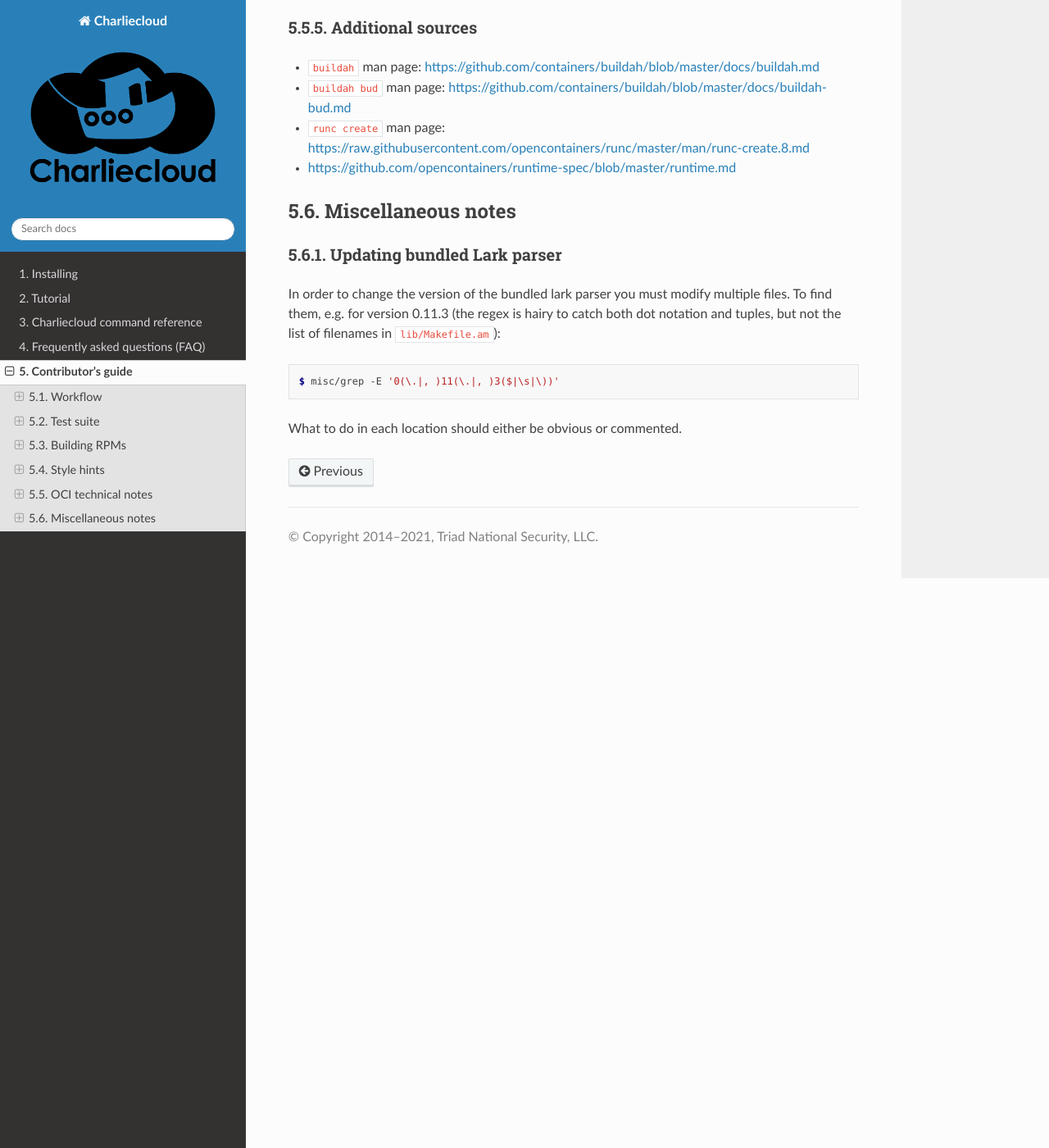
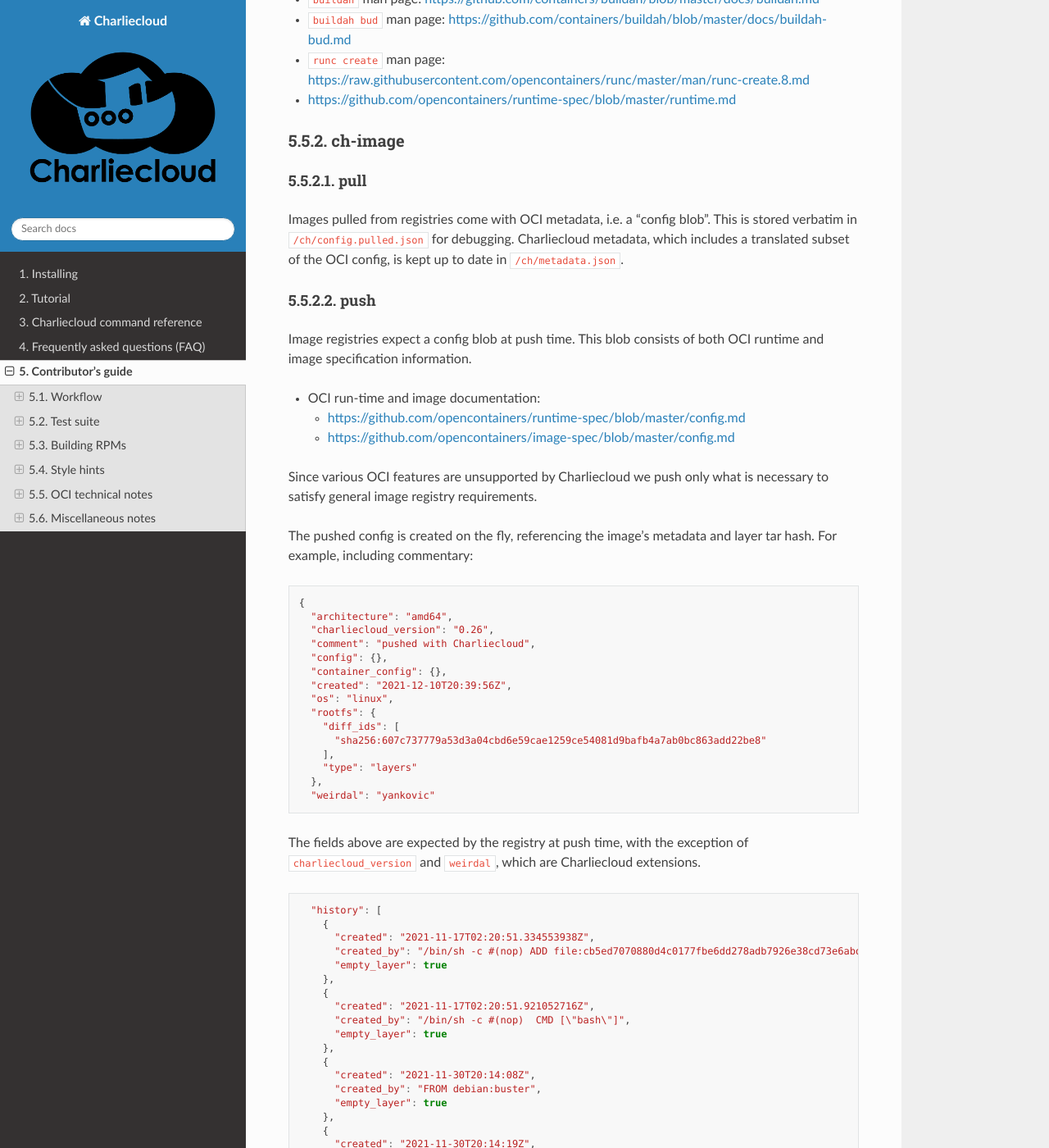
Before and after one commit to hpc/charliecloud, a Sphinx documentation site: the page built from doc/dev.rst, in a window 1280 px wide and 1400 px high, scrolled down 26805 px. Shown: the whole window at 82% size. Built offline with Sphinx 7.4.7 and the Read the Docs theme 2.0.0, drawn with Linux system fonts in a browser that asks for light colours; some of the changed text lies outside the part shown.

Commit message:
PR #1215: ch-image: add history metadata

```diff
--- a/doc/dev.rst
+++ b/doc/dev.rst
@@ -993,19 +993,23 @@
 ===================
 
 This section describes our analysis of the Open Container Initiative (OCI)
-specification and implications for our implementation in :code:`ch-run-oci`.
-Anything relevant for users goes in that man page; here is for technical
-details. The main goals are to guide Charliecloud development and provide and
-opportunity for peer-review of our work.
+specification and implications for our implementations of :code:`ch-image`, and
+:code:`ch-run-oci`. Anything relevant for users goes in the respective man
+page; here is for technical details. The main goals are to guide Charliecloud
+development and provide and opportunity for peer-review of our work.
+
+
+ch-run-oci
+----------
 
 Currently, :code:`ch-run-oci` is only tested with Buildah. These notes
 describe what we are seeing from Buildah's runtime expectations.
 
 Gotchas
--------
+~~~~~~~
 
 Namespaces
-~~~~~~~~~~
+""""""""""
 
 Buildah sets up its own user and mount namespaces before invoking the runtime,
 though it does not change the root directory. We do not understand why. In
@@ -1020,15 +1024,13 @@
 #. :code:`$ nsenter -U -m -t $PID bash`
 
 Supervisor process and maintaining state
-~~~~~~~~~~~~~~~~~~~~~~~~~~~~~~~~~~~~~~~~
+""""""""""""""""""""""""""""""""""""""""
 
 OCI (and thus Buildah) expects a process that exists throughout the life of
 the container. This conflicts with Charliecloud's lack of a supervisor process.
 
-**FIXME**
-
 Bundle directory
-----------------
+~~~~~~~~~~~~~~~~
 
 * OCI documentation (very incomplete): https://github.com/opencontainers/runtime-spec/blob/master/bundle.md
 
@@ -1082,7 +1084,7 @@
    No other new filesystems are mounted within the namespaces.
 
 :code:`config.json`
--------------------
+~~~~~~~~~~~~~~~~~~~
 
 * OCI documentation:
 
@@ -1376,7 +1378,7 @@
 End of example.
 
 State
------
+~~~~~
 
 The OCI spec does not say how the JSON document describing state should be
 given to the caller. Buildah is happy to get it on the runtime's standard
@@ -1388,13 +1390,163 @@
 :code:`annotations` key will never be given.
 
 Additional sources
-------------------
+~~~~~~~~~~~~~~~~~~
 
 * :code:`buildah` man page: https://github.com/containers/buildah/blob/master/docs/buildah.md
 * :code:`buildah bud` man page: https://github.com/containers/buildah/blob/master/docs/buildah-bud.md
 * :code:`runc create` man page: https://raw.githubusercontent.com/opencontainers/runc/master/man/runc-create.8.md
 * https://github.com/opencontainers/runtime-spec/blob/master/runtime.md
 
+
+ch-image
+--------
+
+pull
+~~~~
+
+Images pulled from registries come with OCI metadata, i.e. a "config blob".
+This is stored verbatim in :code:`/ch/config.pulled.json` for debugging.
+Charliecloud metadata, which includes a translated subset of the OCI config,
+is kept up to date in :code:`/ch/metadata.json`.
+
+push
+~~~~
+
+Image registries expect a config blob at push time. This blob consists of both
+OCI runtime and image specification information.
+
+* OCI run-time and image documentation:
+
+  * https://github.com/opencontainers/runtime-spec/blob/master/config.md
+  * https://github.com/opencontainers/image-spec/blob/master/config.md
+
+Since various OCI features are unsupported by Charliecloud we push only what is
+necessary to satisfy general image registry requirements.
+
+The pushed config is created on the fly, referencing the image's metadata
+and layer tar hash. For example, including commentary:
+
+.. code-block:: javascript
+
+    {
+      "architecture": "amd64",
+      "charliecloud_version": "0.26",
+      "comment": "pushed with Charliecloud",
+      "config": {},
+      "container_config": {},
+      "created": "2021-12-10T20:39:56Z",
+      "os": "linux",
+      "rootfs": {
+        "diff_ids": [
+          "sha256:607c737779a53d3a04cbd6e59cae1259ce54081d9bafb4a7ab0bc863add22be8"
+        ],
+        "type": "layers"
+      },
+      "weirdal": "yankovic"
+
+The fields above are expected by the registry at push time, with the exception
+of :code:`charliecloud_version` and :code:`weirdal`, which are Charliecloud
+extensions.
+
+.. code-block:: javascript
+
+      "history": [
+        {
+          "created": "2021-11-17T02:20:51.334553938Z",
+          "created_by": "/bin/sh -c #(nop) ADD file:cb5ed7070880d4c0177fbe6dd278adb7926e38cd73e6abd582fd8d67e4bbf06c in / ",
+          "empty_layer": true
+        },
+        {
+          "created": "2021-11-17T02:20:51.921052716Z",
+          "created_by": "/bin/sh -c #(nop)  CMD [\"bash\"]",
+          "empty_layer": true
+        },
+        {
+          "created": "2021-11-30T20:14:08Z",
+          "created_by": "FROM debian:buster",
+          "empty_layer": true
+        },
+        {
+          "created": "2021-11-30T20:14:19Z",
+          "created_by": "RUN ['/bin/sh', '-c', 'apt-get update     && apt-get install -y        bzip2        wget     && rm -rf /var/lib/apt/lists/*']",
+          "empty_layer": true
+        },
+        {
+          "created": "2021-11-30T20:14:19Z",
+          "created_by": "WORKDIR /usr/local/src",
+          "empty_layer": true
+        },
+        {
+          "created": "2021-11-30T20:14:19Z",
+          "created_by": "ARG MC_VERSION='latest'",
+          "empty_layer": true
+        },
+        {
+          "created": "2021-11-30T20:14:19Z",
+          "created_by": "ARG MC_FILE='Miniconda3-latest-Linux-x86_64.sh'",
+          "empty_layer": true
+        },
+        {
+          "created": "2021-11-30T20:14:21Z",
+          "created_by": "RUN ['/bin/sh', '-c', 'wget -nv https://repo.anaconda.com/miniconda/$MC_FILE']",
+          "empty_layer": true
+        },
+        {
+          "created": "2021-11-30T20:14:33Z",
+          "created_by": "RUN ['/bin/sh', '-c', 'bash $MC_FILE -bf -p /usr/local']",
+          "empty_layer": true
+        },
+        {
+          "created": "2021-11-30T20:14:33Z",
+          "created_by": "RUN ['/bin/sh', '-c', 'rm -Rf $MC_FILE']",
+          "empty_layer": true
+        },
+        {
+          "created": "2021-11-30T20:14:33Z",
+          "created_by": "RUN ['/bin/sh', '-c', 'which conda && conda --version']",
+          "empty_layer": true
+        },
+        {
+          "created": "2021-11-30T20:14:34Z",
+          "created_by": "RUN ['/bin/sh', '-c', 'conda config --set auto_update_conda False']",
+          "empty_layer": true
+        },
+        {
+          "created": "2021-11-30T20:14:34Z",
+          "created_by": "RUN ['/bin/sh', '-c', 'conda config --add channels conda-forge']",
+          "empty_layer": true
+        },
+        {
+          "created": "2021-11-30T20:15:07Z",
+          "created_by": "RUN ['/bin/sh', '-c', 'conda install --yes obspy']",
+          "empty_layer": true
+        },
+        {
+          "created": "2021-11-30T20:15:07Z",
+          "created_by": "WORKDIR /",
+          "empty_layer": true
+        },
+        {
+          "created": "2021-11-30T20:15:08Z",
+          "created_by": "RUN ['/bin/sh', '-c', 'wget -nv http://examples.obspy.org/RJOB_061005_072159.ehz.new']",
+          "empty_layer": true
+        },
+        {
+          "created": "2021-11-30T20:15:08Z",
+          "created_by": "COPY ['hello.py'] -> '.'",
+          "empty_layer": true
+        },
+        {
+          "created": "2021-11-30T20:15:08Z",
+          "created_by": "RUN ['/bin/sh', '-c', 'chmod 755 ./hello.py']"
+        }
+      ],
+    }
+
+The history section is collected from the image's metadata and
+:code:`empty_layer` added to all entries except the last to represent a
+single-layer image. This is needed because Quay checks that the number of
+non-empty history entries match the number of pushed layers.
 
 Miscellaneous notes
 ===================
@@ -1413,3 +1565,5 @@
 
 
 ..  LocalWords:  milestoned gh nv cht Chacon's scottchacon mis cantfix tmpimg
+..  LocalWords:  rootfs cbd cae ce bafb bc weirdal yankovic nop cb fbe adb fd
+..  LocalWords:  abd bbf
```
Also changed, not shown: 6 other files.
